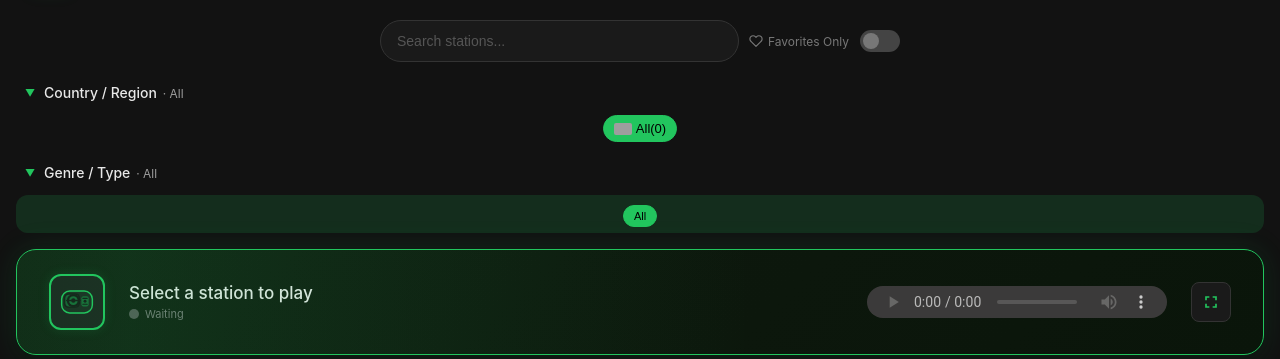
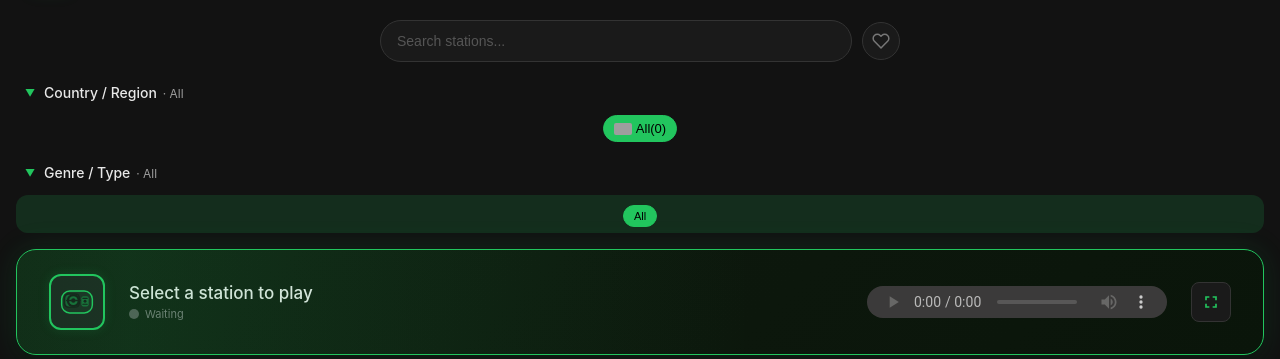
Before and after one commit to Jarrey/RadioForest, a PHP site: page /index.dev.php in a window 1280 px wide. Shown: the part 70-429 px from the top of the page. Run offline with PHP 8.4, Linux system fonts and the light colour scheme; data that the repository does not hold is empty; grey boxes are pictures that could not be loaded.

Commit message:
改进收藏模式开关：仅显示收藏使用心形按钮，窄屏仅显示图标；收藏模式下隐藏国家和风格分类

```diff
--- a/index.dev.php
+++ b/index.dev.php
@@ -1992,79 +1992,41 @@ if (isset($_GET['action']) && $_GET['action'] === 'stations') {
             align-items: center;
         }
 
-        /* 仅显示收藏开关（与搜索框同行） */
-        .fav-only-bar {
+        /* 仅显示收藏按钮（心形图标，与搜索框同行） */
+        .fav-only-btn {
             display: flex;
             align-items: center;
-            gap: 6px;
+            justify-content: center;
+            width: 38px;
+            height: 38px;
+            border-radius: 50%;
+            border: 1px solid var(--border);
+            background: var(--bg-input);
+            cursor: pointer;
+            color: var(--text-dim);
             flex-shrink: 0;
-        }
-        .fav-only-label {
-            display: flex;
-            align-items: center;
-            gap: 5px;
-            font-size: 12px;
-            color: var(--text-dim);
-            cursor: pointer;
-            user-select: none;
-            white-space: nowrap;
-            transition: color 0.15s;
-        }
-        .fav-only-label svg {
-            width: 14px;
-            height: 14px;
+            transition: color 0.15s, background 0.15s, border-color 0.15s;
+        }
+        .fav-only-btn svg {
+            width: 18px;
+            height: 18px;
             fill: none;
             stroke: currentColor;
             stroke-width: 2;
             stroke-linecap: round;
             stroke-linejoin: round;
-            flex-shrink: 0;
             transition: fill 0.15s, stroke 0.15s;
         }
-        .fav-only-label.active { color: #f59e0b; }
-        .fav-only-label.active svg { fill: #f59e0b; stroke: #f59e0b; }
-        #favCount { font-size: 11px; opacity: 0.7; }
-        /* 窄屏隐藏文字标签，只保留图标+开关 */
-        @media (max-width: 420px) {
-            .fav-only-label span { display: none; }
-        }
-        .fav-only-switch {
-            position: relative;
-            width: 40px;
-            height: 22px;
-            flex-shrink: 0;
-            display: flex;
-        }
-        .fav-only-switch input { opacity: 0; width: 0; height: 0; position: absolute; }
-        .fav-only-slider {
-            position: absolute;
-            cursor: pointer;
-            top: 0; left: 0; right: 0; bottom: 0;
-            background: var(--border-light);
-            border-radius: 22px;
-            transition: background 0.2s;
-        }
-        .fav-only-slider::before {
-            content: '';
-            position: absolute;
-            width: 16px; height: 16px;
-            left: 3px; top: 3px;
-            border-radius: 50%;
-            background: var(--text-dim);
-            transition: transform 0.2s, background 0.2s;
-        }
-        .fav-only-switch input:checked + .fav-only-slider {
-            background: color-mix(in srgb, #f59e0b 60%, var(--border-light));
-        }
-        .fav-only-switch input:checked + .fav-only-slider::before {
-            transform: translateX(18px);
-            background: #f59e0b;
-        }
-
-        /* 收藏模式下淡化国家/风格过滤区域 */
+        .fav-only-btn.active {
+            color: #f59e0b;
+            border-color: #f59e0b;
+            background: color-mix(in srgb, #f59e0b 12%, var(--bg-input));
+        }
+        .fav-only-btn.active svg { fill: #f59e0b; stroke: #f59e0b; }
+
+        /* 收藏模式下隐藏国家/风格过滤区域 */
         body.fav-only-mode .filter-section {
-            opacity: 0.35;
-            pointer-events: none;
+            display: none;
         }
     </style>
 </head>
@@ -2147,18 +2109,10 @@ if (isset($_GET['action']) && $_GET['action'] === 'stations') {
             <div class="search-box">
                 <input type="text" id="searchInput" data-i18n-placeholder="searchPlaceholder" placeholder="搜索电台...">
             </div>
-            <!-- 仅显示收藏开关（搜索框右侧） -->
-            <div class="fav-only-bar">
-                <label class="fav-only-label" id="favOnlyLabel" for="favOnlyToggle">
-                    <svg viewBox="0 0 24 24"><path d="M20.84 4.61a5.5 5.5 0 0 0-7.78 0L12 5.67l-1.06-1.06a5.5 5.5 0 0 0-7.78 7.78l1.06 1.06L12 21.23l7.78-7.78 1.06-1.06a5.5 5.5 0 0 0 0-7.78z"/></svg>
-                    <span data-i18n="favOnlyToggle">仅显示收藏</span>
-                    <span id="favCount"></span>
-                </label>
-                <label class="fav-only-switch">
-                    <input type="checkbox" id="favOnlyToggle">
-                    <span class="fav-only-slider"></span>
-                </label>
-            </div>
+            <!-- 仅显示收藏（心形图标按钮，搜索框右侧） -->
+            <button class="fav-only-btn" id="favOnlyBtn" title="仅显示收藏">
+                <svg viewBox="0 0 24 24"><path d="M20.84 4.61a5.5 5.5 0 0 0-7.78 0L12 5.67l-1.06-1.06a5.5 5.5 0 0 0-7.78 7.78l1.06 1.06L12 21.23l7.78-7.78 1.06-1.06a5.5 5.5 0 0 0 0-7.78z"/></svg>
+            </button>
         </div>
 
         <div class="filter-section">
@@ -2629,7 +2583,8 @@ if (isset($_GET['action']) && $_GET['action'] === 'stations') {
             }
             function updateFavCount() {
                 const count = favorites.length;
-                $('#favCount').text(count > 0 ? '(' + count + ')' : '');
+                const base = t('favOnlyToggle') || '仅显示收藏';
+                $('#favOnlyBtn').attr('title', count > 0 ? base + ' (' + count + ')' : base);
             }
             function updatePlayerFavBtns() {
                 if (!currentStation) {
@@ -2670,8 +2625,7 @@ if (isset($_GET['action']) && $_GET['action'] === 'stations') {
             function setFavOnly(val) {
                 showFavoritesOnly = val;
                 localStorage.setItem('favOnly', val ? '1' : '0');
-                $('#favOnlyToggle').prop('checked', val);
-                $('#favOnlyLabel').toggleClass('active', val);
+                $('#favOnlyBtn').toggleClass('active', val);
                 $('body').toggleClass('fav-only-mode', val);
                 filteredCache = null;
                 filterAndRender(true);
@@ -3229,8 +3183,7 @@ if (isset($_GET['action']) && $_GET['action'] === 'stations') {
                 const savedFavOnly = localStorage.getItem('favOnly');
                 if (favParam === '1' || (!favParam && savedFavOnly === '1')) {
                     showFavoritesOnly = true;
-                    $('#favOnlyToggle').prop('checked', true);
-                    $('#favOnlyLabel').addClass('active');
+                    $('#favOnlyBtn').addClass('active');
                     $('body').addClass('fav-only-mode');
                     if (favParam === '1') localStorage.setItem('favOnly', '1');
                 }
@@ -3387,8 +3340,8 @@ if (isset($_GET['action']) && $_GET['action'] === 'stations') {
             });
 
             // 收藏模式开关
-            $('#favOnlyToggle').on('change', function() {
-                setFavOnly($(this).is(':checked'));
+            $('#favOnlyBtn').on('click', function() {
+                setFavOnly(!showFavoritesOnly);
             });
 
             // 收藏按钮（卡片，事件委托）
```
Also changed, not shown: index.php (+5 -13 lines).
